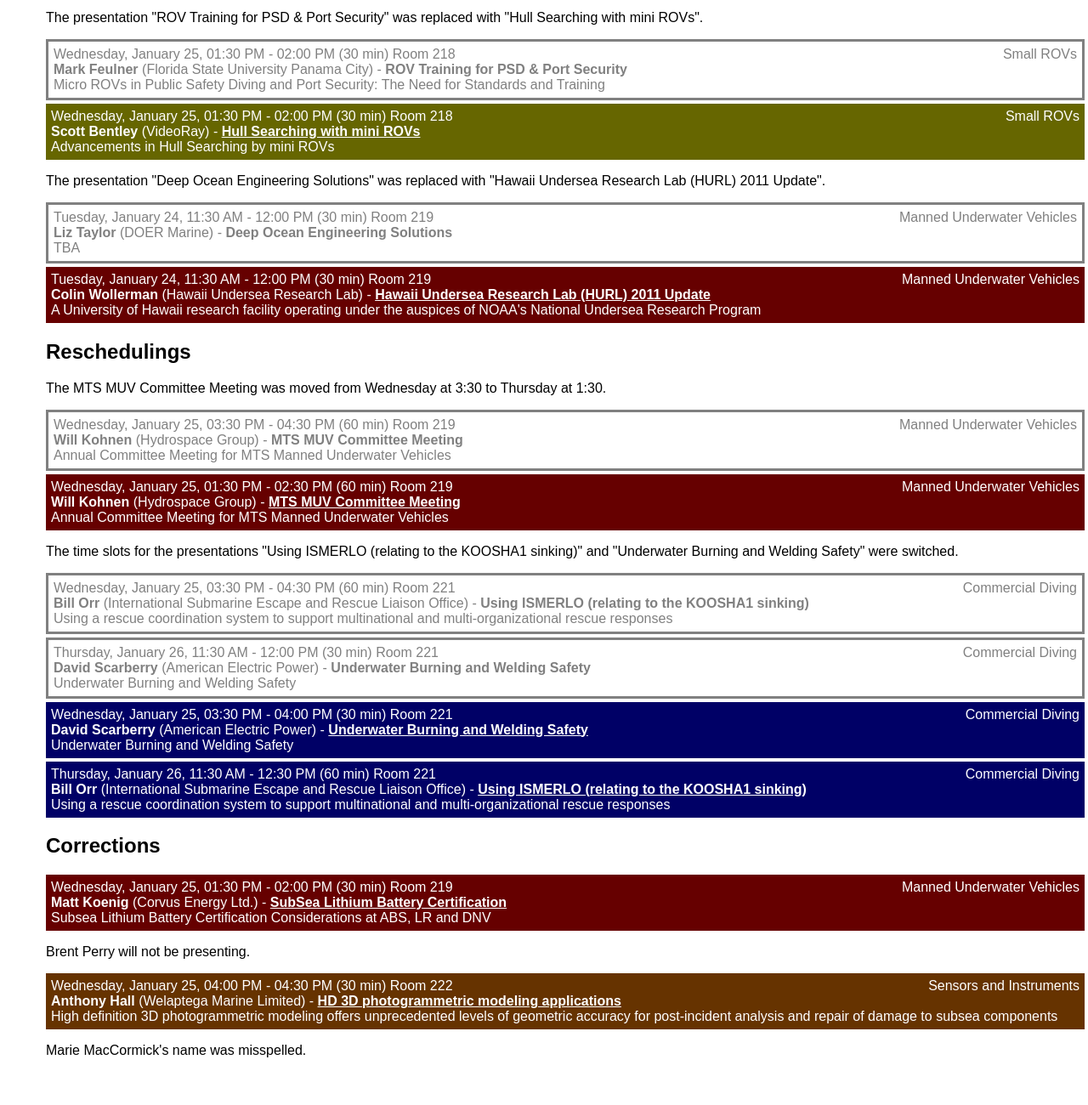
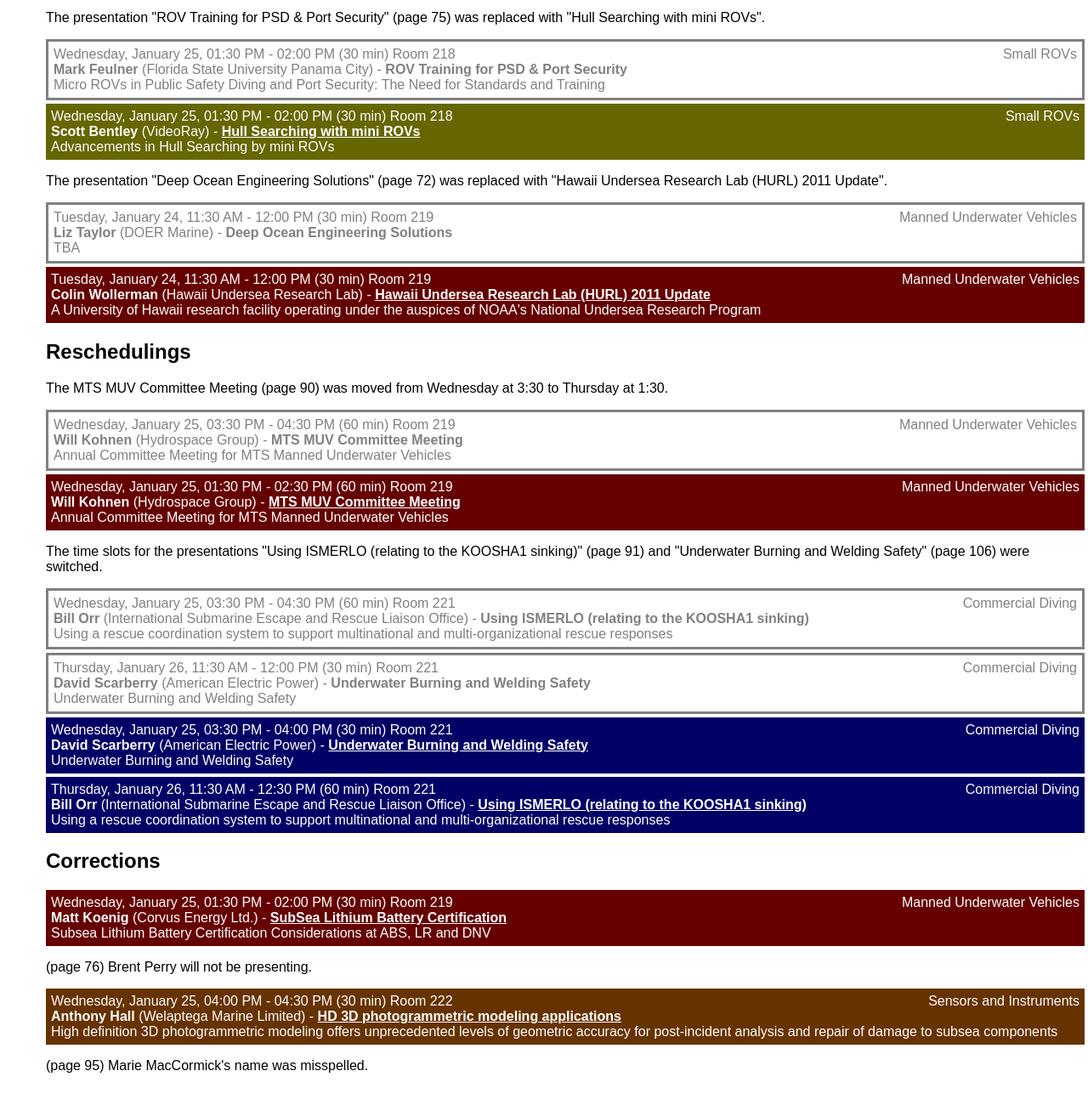
Before and after one commit to stuartpb/u20n-12, a plain HTML site: page site/errata.html in a window 1280 px wide. Shown: the part 424-1724 px from the top of the page at 85% size. Drawn offline with Linux system fonts and the light colour scheme; files that its build step writes are made by us from their sources.

Commit message:
errata: add page numbers

```diff
--- a/site/errata.html
+++ b/site/errata.html
@@ -32,14 +32,14 @@
 <span class="speaker">Keith Van Meter</span> <span class="speakorg">(LSUHSC Section of Emergency Medicine)</span> - <a href="/2012/presentations/use-of-hbo-in-atls-acls.html" class="session-title">Use of HBO in ATLS/ACLS</a><br>
 <span class="session-fulltitle">The Use of High-Dose Hyperbaric Oxygen in ATLS/ACLS Resuscitation and Shock</span></div>
 <h2>Substitutions</h2>
-<p>The presentation "ROV Training for PSD &amp; Port Security" was replaced with "Hull Searching with mini ROVs".</p>
+<p>The presentation "ROV Training for PSD &amp; Port Security" (page 75) was replaced with "Hull Searching with mini ROVs".</p>
 <div class = "presdiv presdiv-err" id="rov-training-for-psd-and-port-security">Wednesday, January 25, 01:30 PM - 02:00 PM (30 min) Room 218<span class="prestrack">Small ROVs</span><br>
 <span class="speaker">Mark Feulner</span> <span class="speakorg">(Florida State University Panama City)</span> - <span class="session-title">ROV Training for PSD &amp; Port Security</span><br>
 <span class="session-fulltitle">Micro ROVs in Public Safety Diving and Port Security: The Need for Standards and Training</span></div>
 <div class = "presdiv presdiv-srov" id="hull-searching-with-mini-rovs">Wednesday, January 25, 01:30 PM - 02:00 PM (30 min) Room 218<span class="prestrack">Small ROVs</span><br>
 <span class="speaker">Scott Bentley</span> <span class="speakorg">(VideoRay)</span> - <a href="/2012/presentations/hull-searching-with-mini-rovs.html" class="session-title">Hull Searching with mini ROVs</a><br>
 <span class="session-fulltitle">Advancements in Hull Searching by mini ROVs</span></div>
-<p>The presentation "Deep Ocean Engineering Solutions" was replaced with "Hawaii Undersea Research Lab (HURL) 2011 Update".</p>
+<p>The presentation "Deep Ocean Engineering Solutions" (page 72) was replaced with "Hawaii Undersea Research Lab (HURL) 2011 Update".</p>
 <div class = "presdiv presdiv-err" id="deep-ocean-engineering-solutions">Tuesday, January 24, 11:30 AM - 12:00 PM (30 min) Room 219<span class="prestrack">Manned Underwater Vehicles</span><br>
 <span class="speaker">Liz Taylor</span> <span class="speakorg">(DOER Marine)</span> - <span class="session-title">Deep Ocean Engineering Solutions</span><br>
 <span class="session-fulltitle">TBA</span></div>
@@ -47,14 +47,14 @@
 <span class="speaker">Colin Wollerman</span> <span class="speakorg">(Hawaii Undersea Research Lab)</span> - <a href="/2012/presentations/hawaii-undersea-research-lab-hurl-2011-update.html" class="session-title">Hawaii Undersea Research Lab (HURL) 2011 Update</a><br>
 <span class="session-fulltitle">A University of Hawaii research facility operating under the auspices of NOAA's National Undersea Research Program</span></div>
 <h2>Reschedulings</h2>
-<p>The MTS MUV Committee Meeting was moved from Wednesday at 3:30 to Thursday at 1:30.</p>
+<p>The MTS MUV Committee Meeting (page 90) was moved from Wednesday at 3:30 to Thursday at 1:30.</p>
 <div class = "presdiv presdiv-err" >Wednesday, January 25, 03:30 PM - 04:30 PM (60 min) Room 219<span class="prestrack">Manned Underwater Vehicles</span><br>
 <span class="speaker">Will Kohnen</span> <span class="speakorg">(Hydrospace Group)</span> - <span class="session-title">MTS MUV Committee Meeting</span><br>
 <span class="session-fulltitle">Annual Committee Meeting for MTS Manned Underwater Vehicles</span></div>
 <div class = "presdiv presdiv-muv" id="mts-muv-committee-meeting">Wednesday, January 25, 01:30 PM - 02:30 PM (60 min) Room 219<span class="prestrack">Manned Underwater Vehicles</span><br>
 <span class="speaker">Will Kohnen</span> <span class="speakorg">(Hydrospace Group)</span> - <a href="/2012/presentations/mts-muv-committee-meeting.html" class="session-title">MTS MUV Committee Meeting</a><br>
 <span class="session-fulltitle">Annual Committee Meeting for MTS Manned Underwater Vehicles</span></div>
-<p>The time slots for the presentations "Using ISMERLO (relating to the KOOSHA1 sinking)" and "Underwater Burning and Welding Safety" were switched.</p>
+<p>The time slots for the presentations "Using ISMERLO (relating to the KOOSHA1 sinking)" (page 91) and "Underwater Burning and Welding Safety" (page 106) were switched.</p>
 <div class = "presdiv presdiv-err">Wednesday, January 25, 03:30 PM - 04:30 PM (60 min) Room 221<span class="prestrack">Commercial Diving</span><br>
 <span class="speaker">Bill Orr</span> <span class="speakorg">(International Submarine Escape and Rescue Liaison Office)</span> - <span class="session-title">Using ISMERLO (relating to the KOOSHA1 sinking)</span><br>
 <span class="session-fulltitle">Using a rescue coordination system to support multinational and multi-organizational rescue responses</span></div>
@@ -71,10 +71,10 @@
 <div class = "presdiv presdiv-muv" id="subsea-lithium-battery-certification">Wednesday, January 25, 01:30 PM - 02:00 PM (30 min) Room 219<span class="prestrack">Manned Underwater Vehicles</span><br>
 <span class="speaker">Matt Koenig</span> <span class="speakorg">(Corvus Energy Ltd.)</span> - <a href="/2012/presentations/subsea-lithium-battery-certification.html" class="session-title">SubSea Lithium Battery Certification</a><br>
 <span class="session-fulltitle">Subsea Lithium Battery Certification Considerations at ABS, LR and DNV</span></div>
-<p>Brent Perry will not be presenting.</p>
+<p>(page 76) Brent Perry will not be presenting.</p>
 <div class = "presdiv presdiv-si" id="hd-3d-photogrammetric-modeling-applications">Wednesday, January 25, 04:00 PM - 04:30 PM (30 min) Room 222<span class="prestrack">Sensors and Instruments</span><br>
 <span class="speaker">Anthony Hall</span> <span class="speakorg">(Welaptega Marine Limited)</span> - <a href="/2012/presentations/hd-3d-photogrammetric-modeling-applications.html" class="session-title">HD 3D photogrammetric modeling applications</a><br>
 <span class="session-fulltitle">High definition 3D photogrammetric modeling offers unprecedented levels of geometric accuracy for post-incident analysis and repair of damage to subsea components</span></div>
-<p>Marie MacCormick's name was misspelled.</p>
+<p>(page 95) Marie MacCormick's name was misspelled.</p>
 </div></body>
 </html>
```
